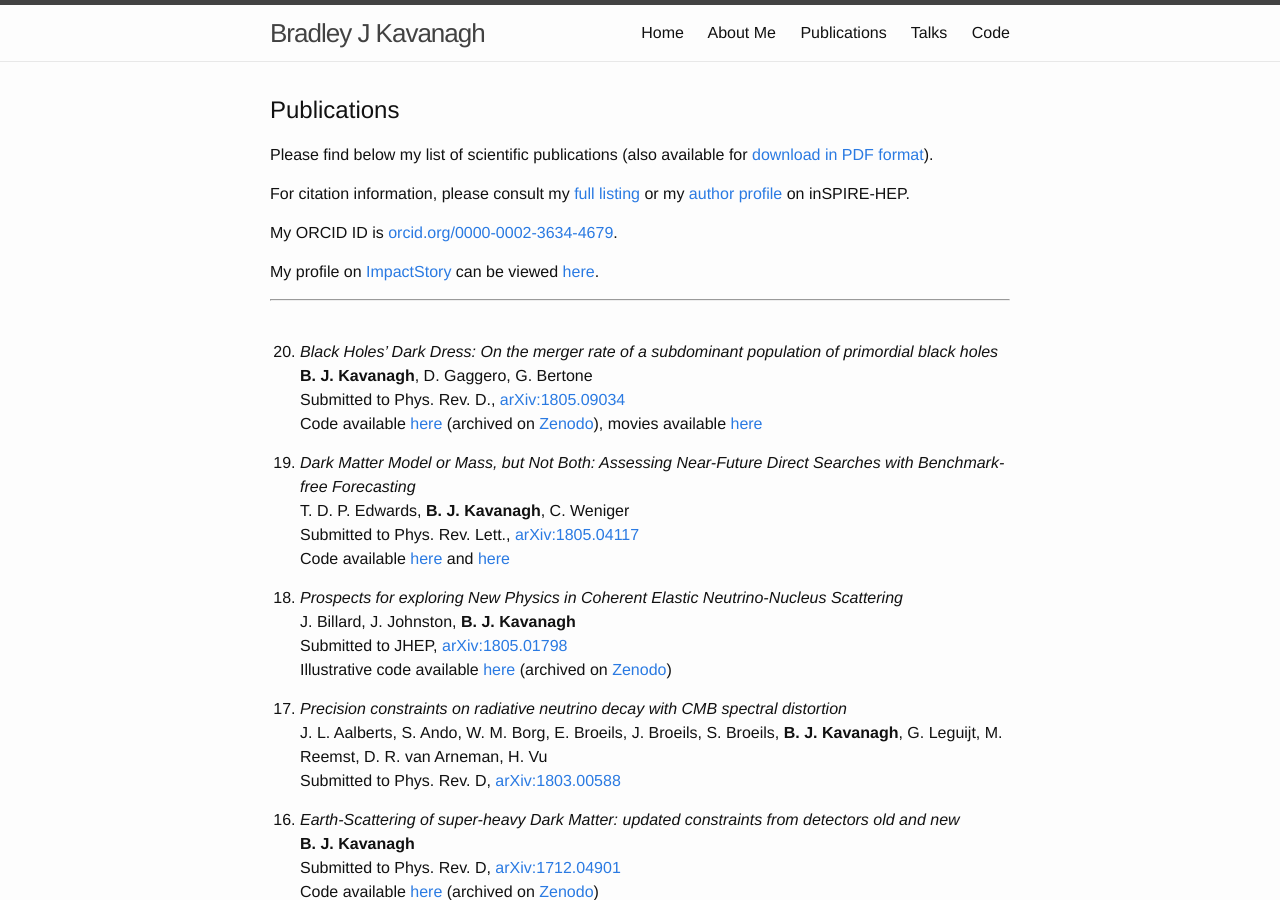
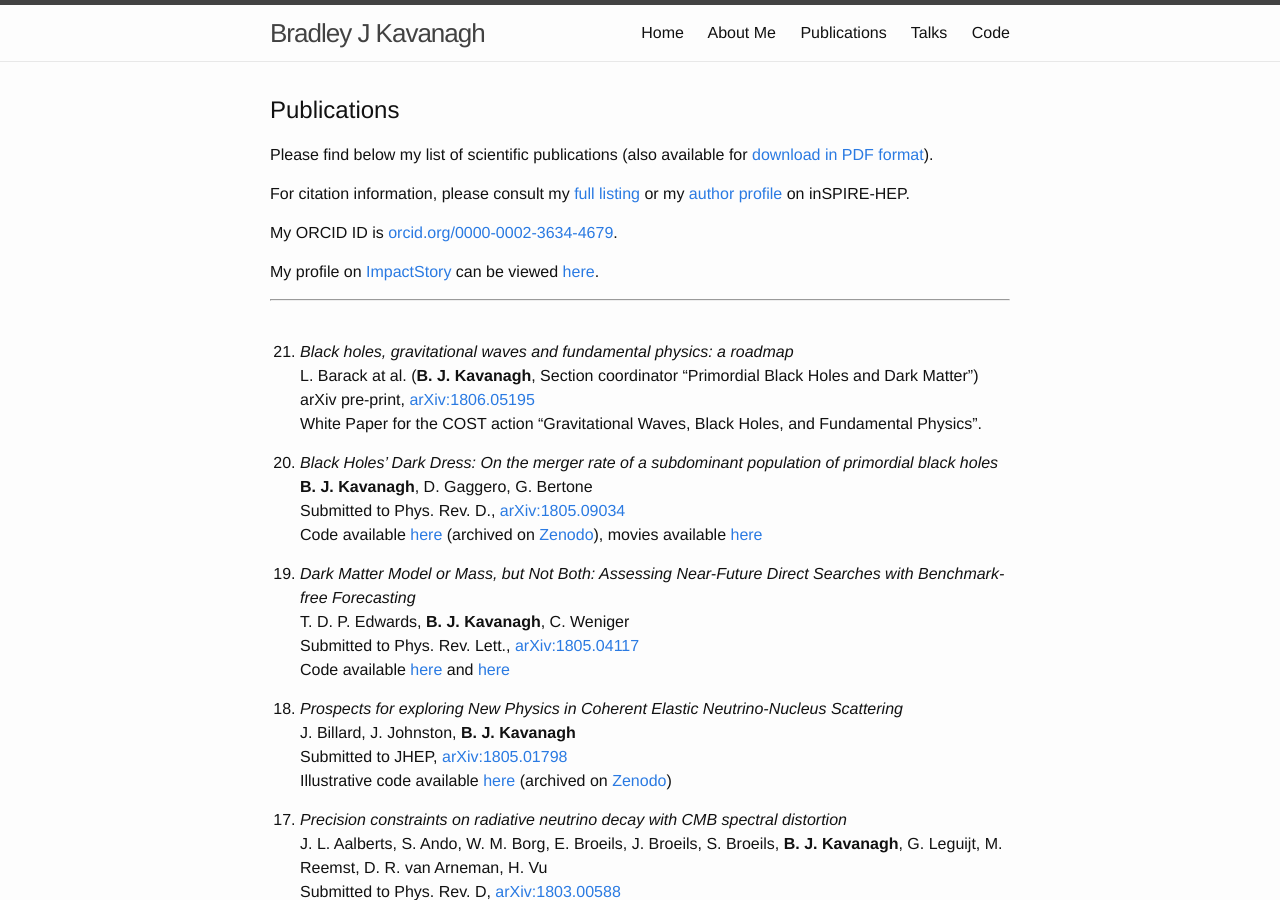
Before and after one commit to bradkav/bradkav.github.io, a Jekyll site: the page built from publications.md, in a window 1280 px wide and 900 px high. Built offline with Jekyll 4.4.1, drawn with Linux system fonts in a browser that asks for light colours.

Commit message:
Added COST Action

```diff
--- a/publications.md
+++ b/publications.md
@@ -18,6 +18,11 @@ My profile on [ImpactStory](https://impactstory.org/) can be viewed [here](https
 
 ***
 <br>
+
+21. *Black holes, gravitational waves and fundamental physics: a roadmap*
+L. Barack at al. (**B. J. Kavanagh**, Section coordinator "Primordial Black Holes and Dark Matter")
+arXiv pre-print, [arXiv:1806.05195](https://arxiv.org/abs/1806.05195)
+White Paper for the COST action "Gravitational Waves, Black Holes, and Fundamental Physics".
 
 20. *Black Holes' Dark Dress: On the merger rate of a subdominant population of primordial black holes*
 **B. J. Kavanagh**, D. Gaggero, G. Bertone
```
